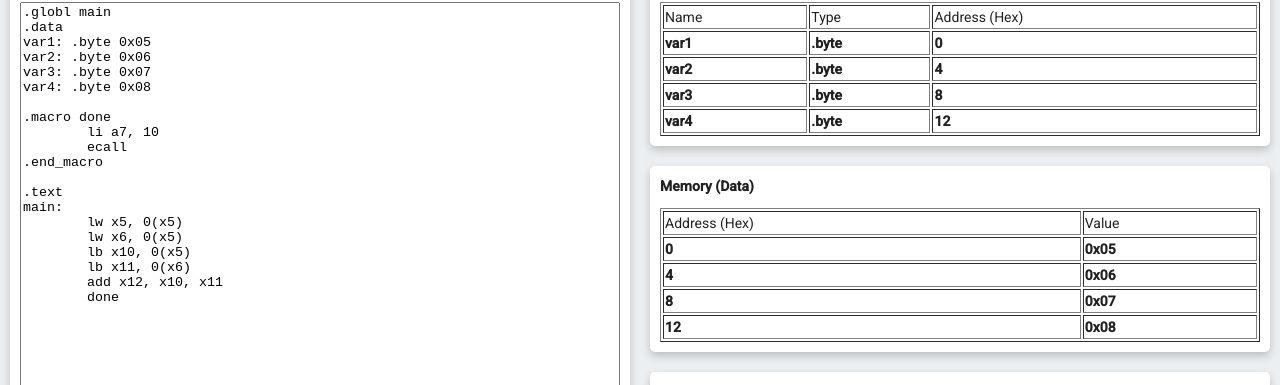
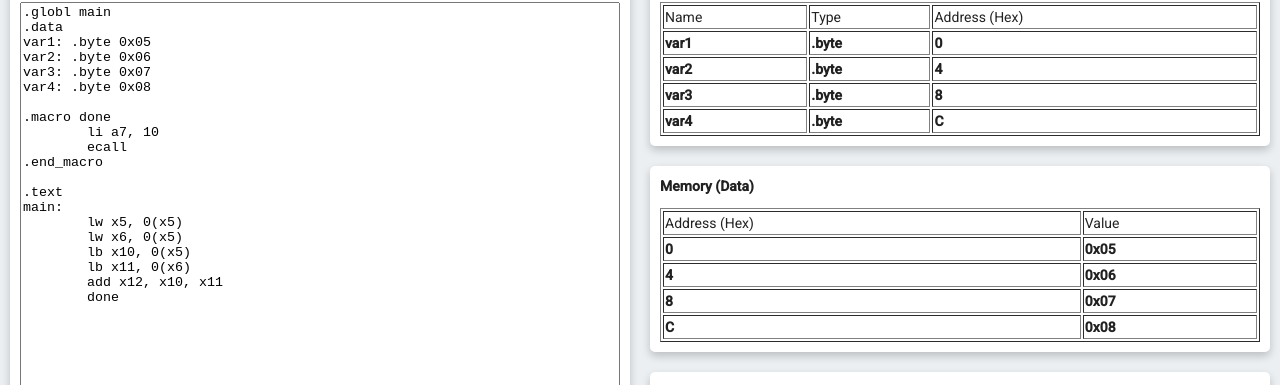
Before and after one commit to gian-te/riscv-simulator, an Angular app in the folder riscv-simulator/: page /ide in a window 1280 px wide. Both pictures are taken after a click on the button "Assemble". Shown: the part 110-495 px from the top of the page. Built offline with nearby package versions, Linux system fonts and the light colour scheme.

Commit message:
address to hex

```diff
--- a/riscv-simulator/src/app/feature/ide/ide.service.ts
+++ b/riscv-simulator/src/app/feature/ide/ide.service.ts
@@ -374,4 +374,11 @@ export class IdeService extends Store<IdeState> {
     };
     return true;
   }
+
+
+  public convertStringToHex(str): string {
+    let num = Number(str);
+    let hex = num.toString(16).toUpperCase();
+    return hex;
+  }
 }
--- a/riscv-simulator/src/app/feature/ide/memory-table/memory-table.component.html
+++ b/riscv-simulator/src/app/feature/ide/memory-table/memory-table.component.html
@@ -10,7 +10,7 @@
       </tr>
       <tr *ngFor="let address of memory | keyvalue: sorting">
         <td>
-          <span><b>{{address.key }}</b></span>
+          <span><b>{{ ideService.convertStringToHex(address.key) }}</b></span>
         </td>
         <td>
           <span><b>{{address.value.value }}</b></span>
--- a/riscv-simulator/src/app/feature/ide/memory-table/memory-table.component.ts
+++ b/riscv-simulator/src/app/feature/ide/memory-table/memory-table.component.ts
@@ -84,6 +84,8 @@ export class MemoryTableComponent implements OnInit {
       this.ideService.updateMemoryDataSegment(this.memory);
       console.log(Object.keys(this.memory));
   }
+
+
   // hack
   sorting() { }
 }
--- a/riscv-simulator/src/app/feature/ide/symbol-table/symbol-table.component.html
+++ b/riscv-simulator/src/app/feature/ide/symbol-table/symbol-table.component.html
@@ -17,7 +17,7 @@
         <span><b>{{variable.value.type }}</b></span>
       </td>
       <td>
-          <span><b>{{variable.key }}</b></span>
+          <span><b>{{ideService.convertStringToHex(variable.key) }}</b></span>
       </td>
     </tr>
   </table>
```
